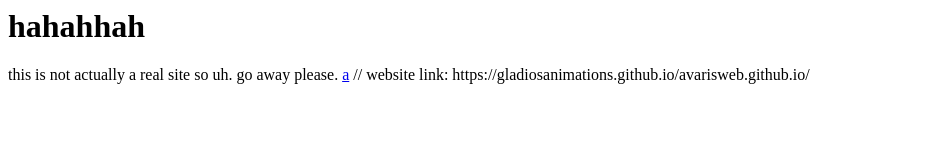
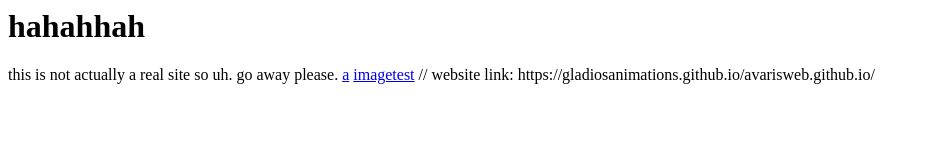
Before and after one commit to GladiosAnimations/Galdiosbank, a plain HTML site: page index.html in a window 1280 px wide. Shown: the whole page, without its empty margins (0-930 px from the left). Drawn offline with Linux system fonts and the light colour scheme.

Commit message:
Update index.html

```diff
--- a/index.html
+++ b/index.html
@@ -4,5 +4,6 @@
 so uh.
 go away please.
 <a href="/aint-you-somethin.mp3">a</a>
+<a href="/IdiotTest.png">imagetest</a>
 
 // website link: https://gladiosanimations.github.io/avarisweb.github.io/
```
